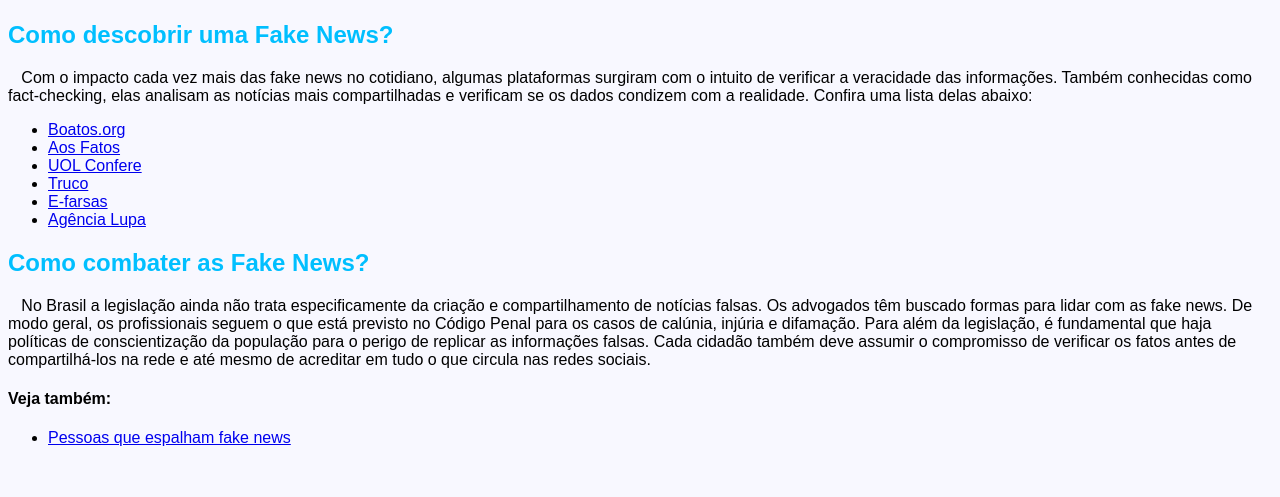
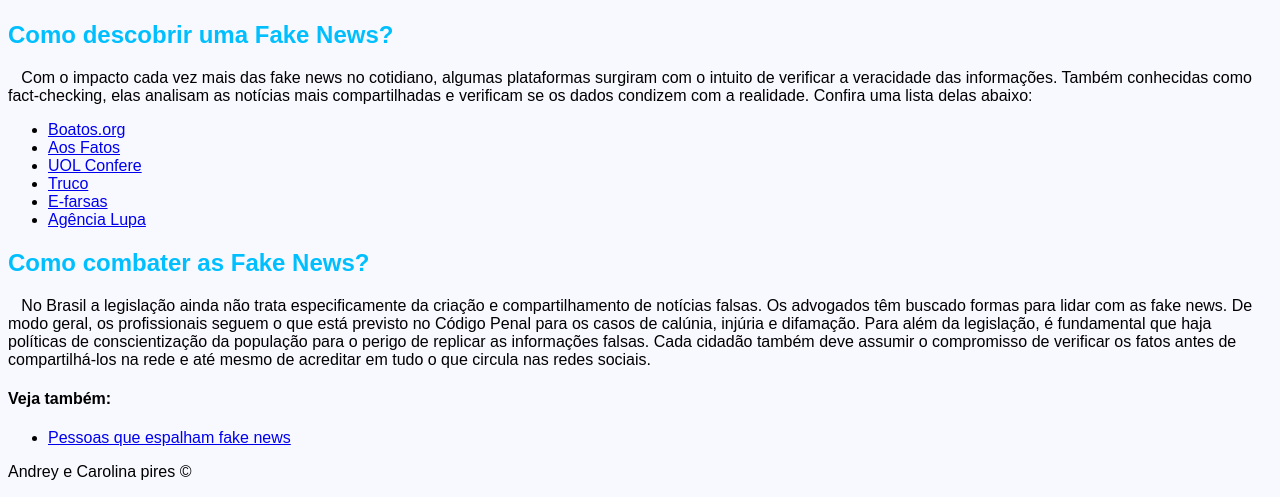
Before and after one commit to drey009/site-fake-news, a plain HTML site: page index.html in a window 1280 px wide. Shown: the part 1087-1584 px from the top of the page. Before the commit the page ends 1550 px from the top, so only its background shows below. Drawn offline with Linux system fonts and the light colour scheme.

Commit message:
Update index.html

```diff
--- a/index.html
+++ b/index.html
@@ -111,6 +111,7 @@
 
     </ul>
 
+    <p> Andrey e Carolina pires &copy </p>
 </body>
 
 </html>
```
